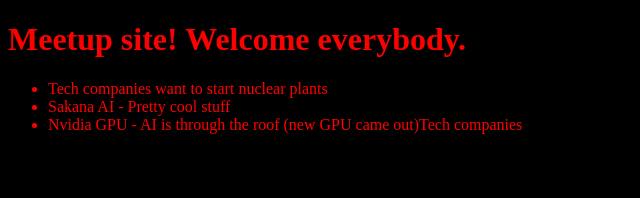
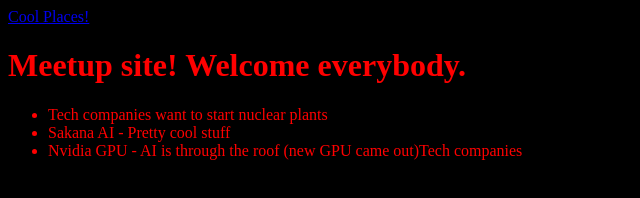
Before and after one commit to rqueztech/MeetupSite, a plain HTML site: page index.html in a window 1280 px wide. Shown: the whole page, without its empty margins (0-640 px from the left). Drawn offline with Linux system fonts and the light colour scheme.

Commit message:
Update main page

```diff
--- a/index.html
+++ b/index.html
@@ -10,6 +10,7 @@
   </head>
 
   <body>
+	<header><a href = "coolplaces.html">Cool Places!</a></header>
     <h1>Meetup site! Welcome everybody.</h1>
 	<div id = "main-container"></div>
     <script src="js/script.js"></script>
```
